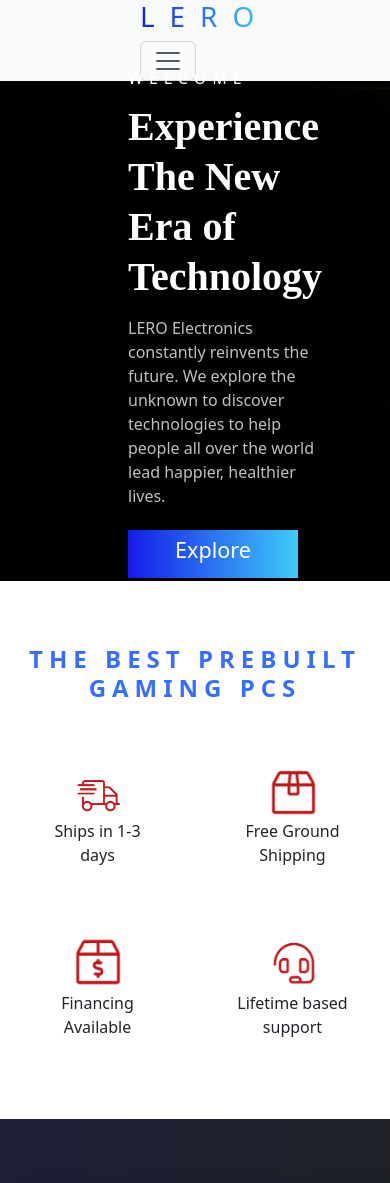
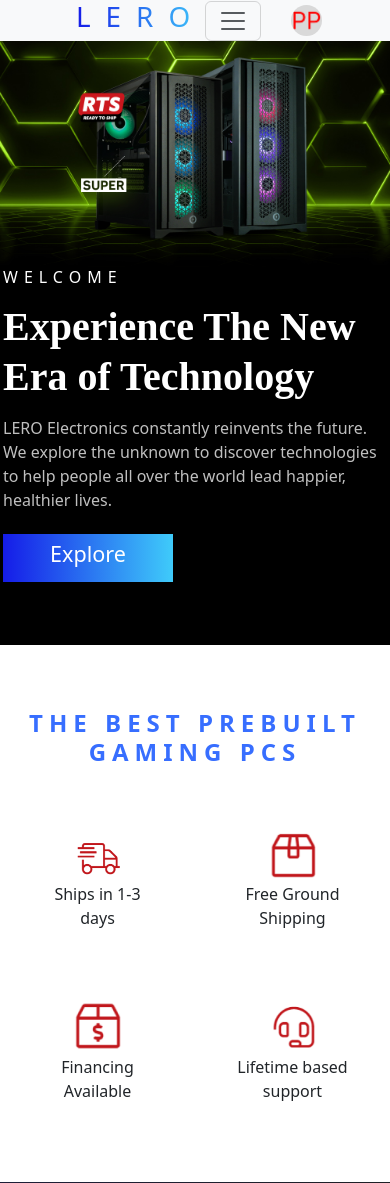
Before and after one commit to TarkovDenck/project3.1, a PHP site: page /home.html in a window 390 px wide. Shown: the top 1183 px of the page. Run offline with PHP 8.4, Linux system fonts and the light colour scheme.

Commit message:
Mengatur ulang responsive untuk home dan navbar

```diff
--- a/home.html
+++ b/home.html
@@ -9,8 +9,8 @@
 <body>
     <script src="https://cdn.jsdelivr.net/npm/bootstrap@5.3.3/dist/js/bootstrap.bundle.min.js" integrity="sha384-YvpcrYf0tY3lHB60NNkmXc5s9fDVZLESaAA55NDzOxhy9GkcIdslK1eN7N6jIeHz" crossorigin="anonymous"></script>
     <div class="container-fluid warnaijo">
-        <nav class="navbar navbar-expand-lg bg-body-tertiary">
-            <div class="container-fluid">
+        <nav class="navbar navbar-expand-lg bg-body-tertiary navbar-main">
+            <div class="container-fluid nav-content">
                 <div class="flexing-row navlogo">
                     <h1 class="display-6" style="font-weight: 500; color: #000000; letter-spacing: 15px;">LERO</h1>
                 </div>
@@ -40,9 +40,13 @@
                 </ul>
               </div>
             </div>
+            <img class="navpp" src="Image\pp.png" alt="">
           </nav>
         <div class="container-fluid content flexing-row mainGreen ">
-            <div class="flexing-col content-main fade-in-right">
+            <picture class="responsive-herobg">
+                <img src="Image\super-rts-systems-responsive.jpg" alt="">
+            </picture>
+            <div class="flexing-col content-main fade-in-right mainGreen-content">
                 <h1 class="h1-1">
                     WELCOME
                 </h1>
@@ -143,13 +147,8 @@
 
         <div class="container-fluid warnaputih flexing-col maincontent2-padding">
             <div class="flexing-col trueneutral white-content1">
-<<<<<<< HEAD
                     <div class="flexing-row white-content1-3 adminreview">
                         <div class="flexing-col trueneutral white-sidecontent3">
-=======
-                    <div class="flexing-row white-content1-2">
-                        <div class="flexing-col trueneutral white-sidecontent3 animated animatedFadeInUp fadeInUp">
->>>>>>> 11f1bd2191f7f42d31d13e2965f6ea00e404c424
                             <h5 class="display-6">
                                 "...built for exceptional 4k gaming with clean looks"
                             </h5>
--- a/styles/home.css
+++ b/styles/home.css
@@ -32,6 +32,13 @@
     justify-content: center;
     align-items: center;
 }
+.navbar-main{
+    width: auto;
+}
+.nav-content{
+    margin: 0 0;
+    width: auto;
+}
 .navlinks-style{
     text-decoration: none;
     color: #ffffff;
@@ -50,13 +57,21 @@
     gap: 5rem;
 }
 .navbar{
-    display: flex; justify-content: space-between; padding: 0rem 8rem;
+    display: flex; justify-content: space-between; padding: 0rem 4rem;
+}
+.navpp{
+    width: 60px;
+    padding: 4px 4px;
+    border-radius: 50%;
 }
 .mainGreen{
     background-image: url("../Image/super-rts-systems.jpg");
     background-repeat: no-repeat;
     background-size: cover;
     padding: 0rem 0rem;
+}
+.responsive-herobg{
+    display: none;
 }
 .mainGreen .img-res{
     /* display: none; */
@@ -310,7 +325,42 @@ footer{
     }
 }
 
-@media screen and (max-width: 375px) {
+@media (max-width: 992px) {
+    .responsive-herobg{
+        display: flex;
+        position: relative;
+        /* width: 100%; */
+    }
+    .responsive-herobg img{
+        width: 100%;
+        vertical-align: middle;
+    }
+    .mainGreen{
+        flex-direction: column;
+        background-color: #000000;
+        background-image: none;
+        padding: 0;
+        height: auto;
+        padding-bottom: 4rem;
+        justify-content: top;
+        align-items: center;
+        gap: 0;
+        display: block;
+    }
+    .mainGreen-content{
+        margin-left: auto;
+        margin-right: auto;
+    }
+}
+
+@media (max-width: 430px) {
+    .navpp{
+        width: 15%;
+    }
+
+}
+
+@media screen and (max-width: 350px) {
     body{
         width: 375px;
     }
```
Also changed, not shown: Shop1.html (+18 -16 lines), Shop2.html (+16 -14 lines), Shop3.html (+17 -15 lines), styles/login.css (+41 -0 lines), styles/shop.css (+13 -1 lines), styles/signup.css (+63 -0 lines), Image/pp.png (added), Image/super-rts-systems-responsive.jpg (added).
